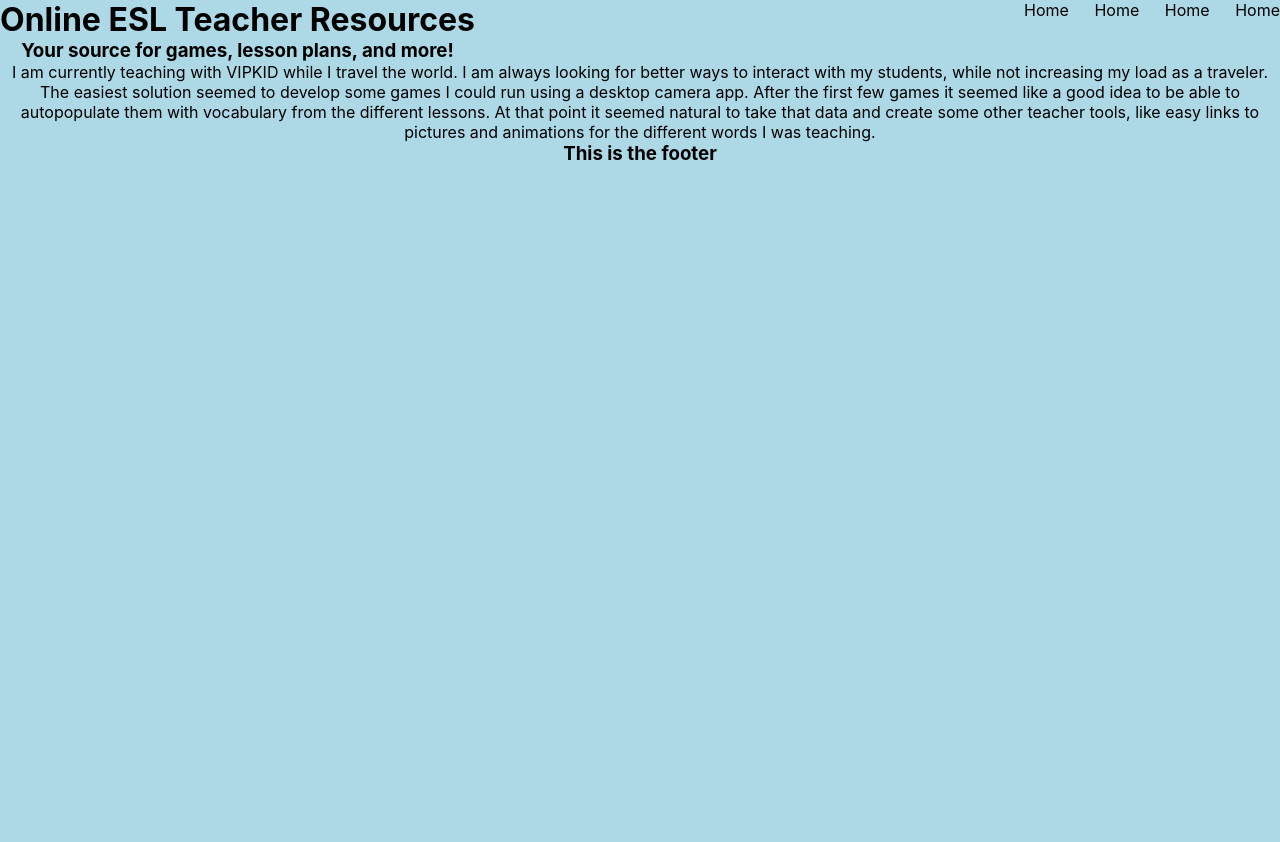
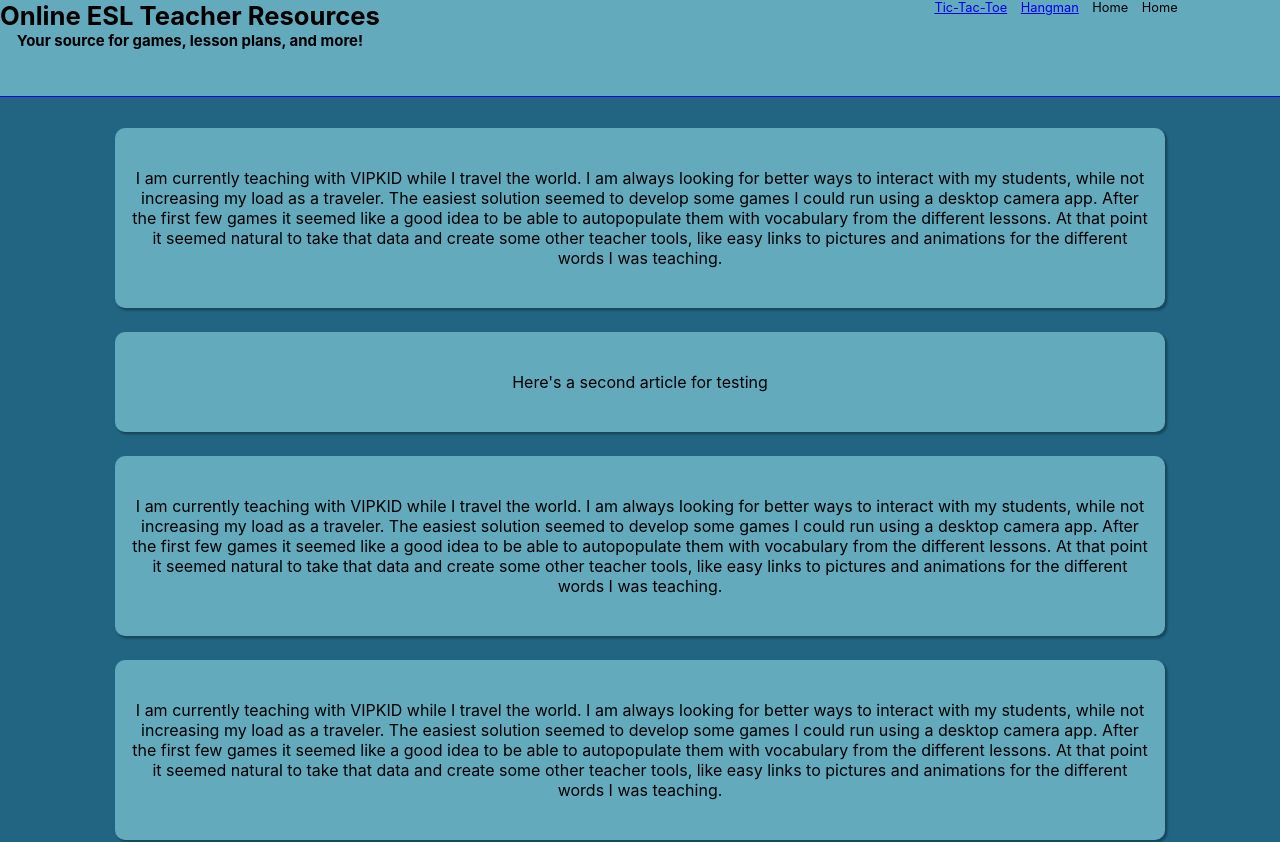
Before and after one commit to afminick/teacher-resources, a React (Create React App) app: page / in a window 1280 px wide. Shown: the top 842 px of the page. Before the commit the page ends 800 px from the top, so only its background shows below. Built offline with nearby package versions, Linux system fonts and the light colour scheme.

Commit message:
Changed articles and put in links to games

```diff
--- a/public/styles.css
+++ b/public/styles.css
@@ -2,12 +2,36 @@
     margin: 0;
     padding: 0;
     font-size: (1vw + 1em);
-    background-color: lightblue;
 }
 
+
+
 header {
+    position: fixed;
+    font-size: .8em;
+    top: 0;
     display: flex;
+    width: 100vw;
+    height: 12vh;
     justify-content: space-between;
+    border-bottom: 1px solid blue;
+    background-color: rgb(99,170,188);
+}
+
+header ul {
+    margin-left: auto;
+    padding-right: 8vw;
+}
+
+header ul li {
+    padding-left: 1vw;
+}
+
+footer {
+    width: 100vw;
+    background-color: rgb(99,170,188);
+    height: 5vh;
+    border-top: 1px solid blue;
 }
 
 .navbar ul {
@@ -16,3 +40,22 @@ header {
     justify-content: space-between;
     list-style: none;
 }
+
+main {
+    justify-content: center;
+    width: 100vw;
+    margin-top: 12vh;
+    min-height: 83vh;
+    padding-top: 1vh;
+    padding-bottom: 1vh;
+    background-color: rgb(33,101,131);
+}
+
+.article {
+    background-color: rgb(99,170,188);
+    width: 80vw;
+    border-radius: 10px;
+    padding: 5vh 1vw;
+    margin: 3vh auto 0;
+    box-shadow: 2px 2px 2px .5px rgba(0,0,0,0.3);
+}
--- a/src/App.js
+++ b/src/App.js
@@ -4,14 +4,24 @@ import Footer from './Footer';
 import MainSite from './MainSite';
 import './App.css';
 
-function App() {
+class App extends React.Component {
+  constructor(props) {
+    super(props)
+    this.state = {
+        value:'',
+        menuOpen: false
+    };
+}
+  render() {
     return (
       <div className="App">
-      <Header />
+        <Header menuStatus={this.state.menuOpen} />
         <MainSite />
         <Footer />
       </div>
     );
   }
 
+}
+
 export default App;
--- a/src/Header.js
+++ b/src/Header.js
@@ -1,6 +1,6 @@
 import React from 'react'
 
-function Header() {
+function Header(props) {
     return (
         <header>
             <div className="title">
@@ -9,8 +9,8 @@ function Header() {
             </div>
             <div className="navbar">
                 <ul>
-                    <li>Home</li>
-                    <li>Home</li>
+                    <li><a href="https://vigilant-lichterman-f14f98.netlify.com/">Tic-Tac-Toe</a></li>
+                    <li><a href="https://goofy-montalcini-2ef709.netlify.com/">Hangman</a></li>
                     <li>Home</li>
                     <li>Home</li>
                 </ul>
--- a/src/MainSite.js
+++ b/src/MainSite.js
@@ -1,21 +1,27 @@
 import React from 'react';
 
 
-class MainSite extends React.Component {
-    constructor(props) {
-        super(props)
-        this.state = {
-            value:''
-        };
-    }
+function MainSite() {
 
-    render() {
-        return (
-            <main>
-                <article>I am currently teaching with VIPKID while I travel the world. I am always looking for better ways to interact with my students, while not increasing my load as a traveler. The easiest solution seemed to develop some games I could run using a desktop camera app. After the first few games it seemed like a good idea to be able to autopopulate them with vocabulary from the different lessons. At that point it seemed natural to take that data and create some other teacher tools, like easy links to pictures and animations for the different words I was teaching. </article>
-            </main>
-        )
-    }
+    return (
+        <main>
+            <article className="article">
+                <p>I am currently teaching with VIPKID while I travel the world. I am always looking for better ways to interact with my students, while not increasing my load as a traveler. The easiest solution seemed to develop some games I could run using a desktop camera app. After the first few games it seemed like a good idea to be able to autopopulate them with vocabulary from the different lessons. At that point it seemed natural to take that data and create some other teacher tools, like easy links to pictures and animations for the different words I was teaching. </p>
+            </article>
+            <article className="article">
+                <p>Here's a second article for testing</p>
+            </article>
+            <article className="article">
+                <p>I am currently teaching with VIPKID while I travel the world. I am always looking for better ways to interact with my students, while not increasing my load as a traveler. The easiest solution seemed to develop some games I could run using a desktop camera app. After the first few games it seemed like a good idea to be able to autopopulate them with vocabulary from the different lessons. At that point it seemed natural to take that data and create some other teacher tools, like easy links to pictures and animations for the different words I was teaching. </p>
+            </article>
+            <article className="article">
+                <p>I am currently teaching with VIPKID while I travel the world. I am always looking for better ways to interact with my students, while not increasing my load as a traveler. The easiest solution seemed to develop some games I could run using a desktop camera app. After the first few games it seemed like a good idea to be able to autopopulate them with vocabulary from the different lessons. At that point it seemed natural to take that data and create some other teacher tools, like easy links to pictures and animations for the different words I was teaching. </p>
+            </article>
+            <article className="article">
+                <p>I am currently teaching with VIPKID while I travel the world. I am always looking for better ways to interact with my students, while not increasing my load as a traveler. The easiest solution seemed to develop some games I could run using a desktop camera app. After the first few games it seemed like a good idea to be able to autopopulate them with vocabulary from the different lessons. At that point it seemed natural to take that data and create some other teacher tools, like easy links to pictures and animations for the different words I was teaching. </p>
+            </article>
+        </main>
+    )
 }
 
 export default MainSite;
```
Lines whose indentation alone changed are shown as unchanged.
